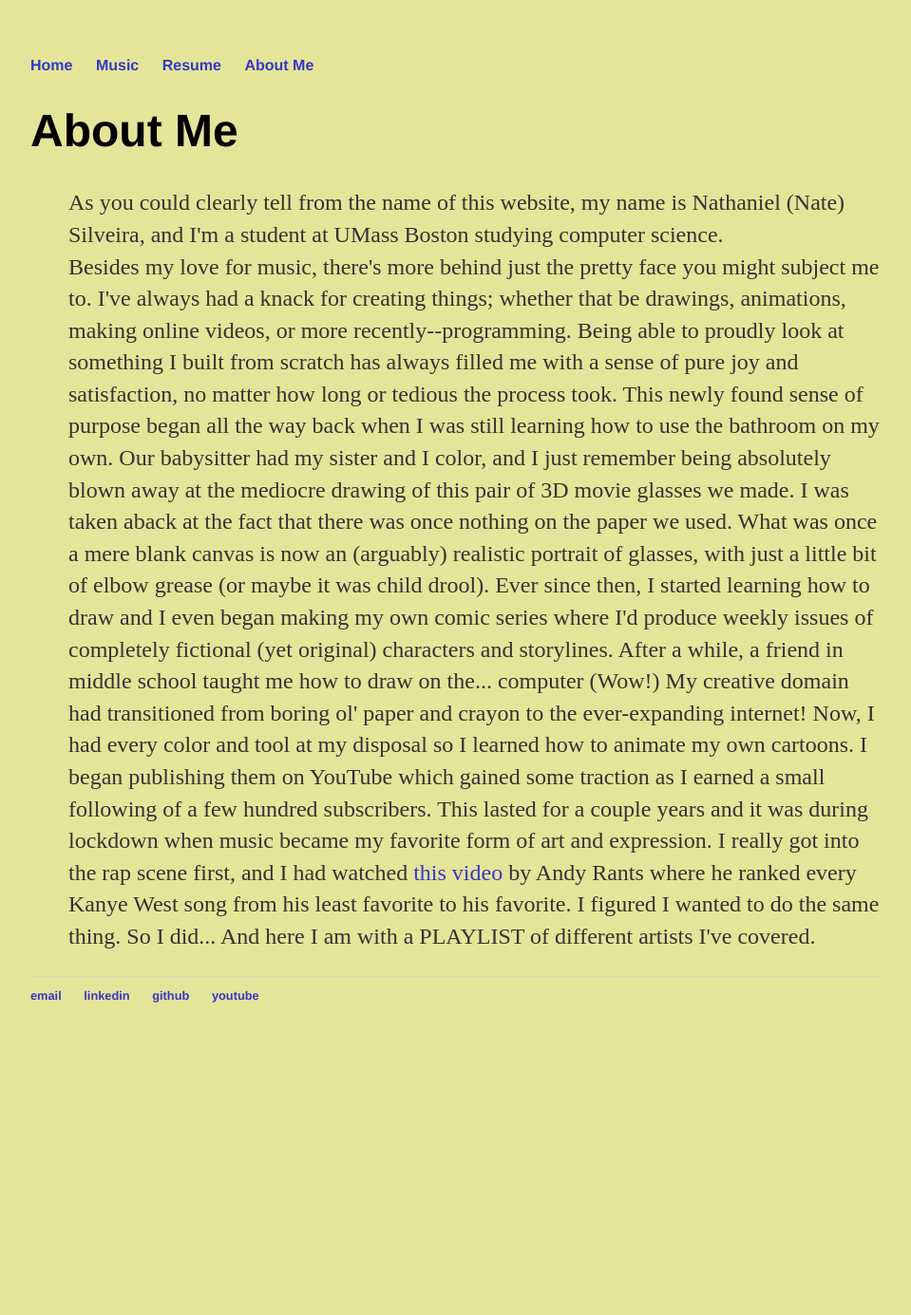
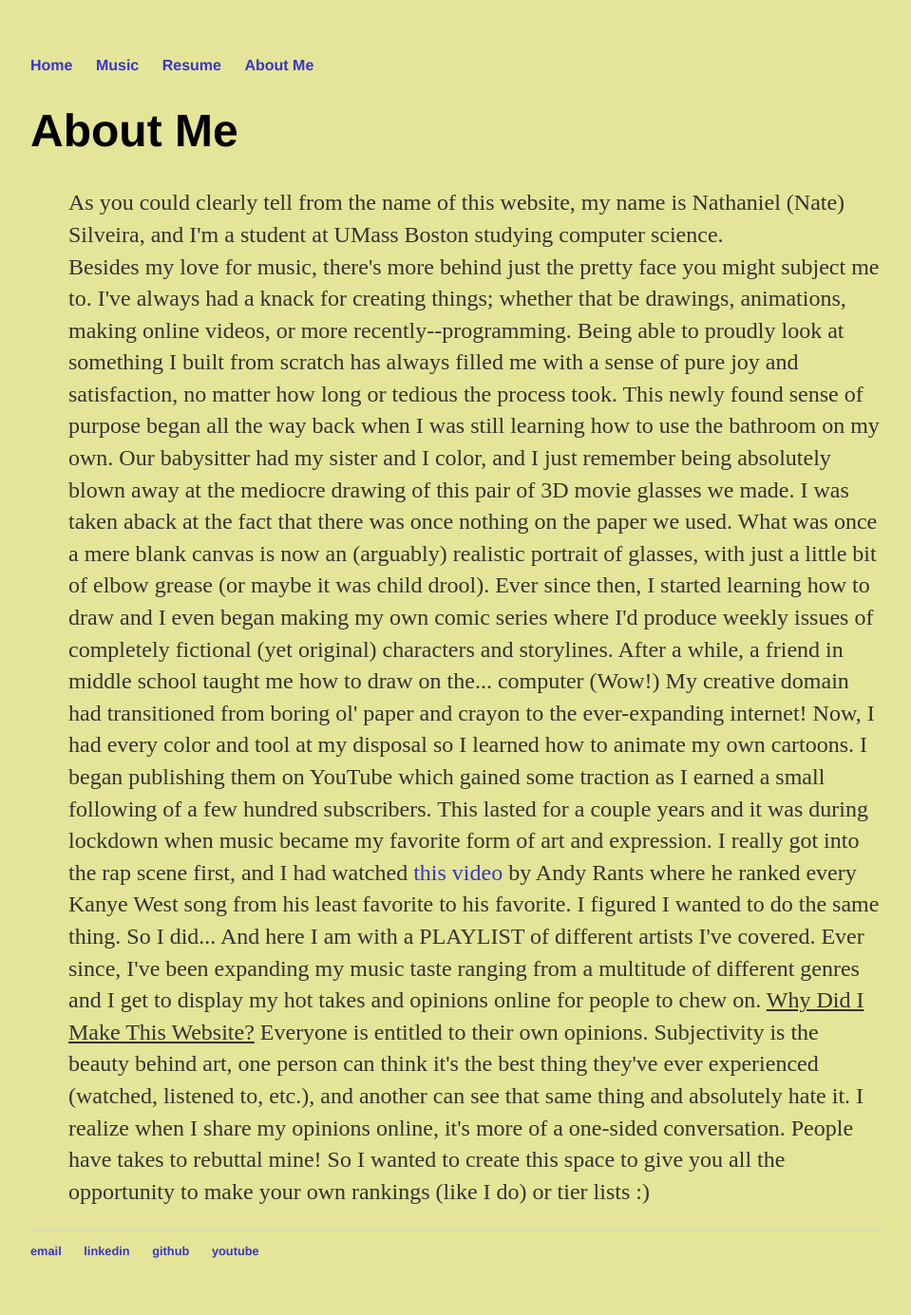
Before and after one commit to n8silveira/n8silveira.github.io, a Jekyll site: the page built from about/index.html, in a window 1280 px wide. Shown: the whole page at 95% size, without its empty margins (160-1119 px from the left). Built offline with Jekyll 4.4.1, drawn with Linux system fonts in a browser that asks for light colours; before the commit the page ends 1116 px from its top, so only the background shows below that.

Commit message:
Update index.html

```diff
--- a/about/index.html
+++ b/about/index.html
@@ -23,7 +23,15 @@ title: About Me
 			This lasted for a couple years and it was during lockdown when music became my favorite form of art and expression.
 			I really got into the rap scene first, and I had watched <a href="https://youtu.be/U0VwxiLiHk8?si=UluhRf3jU006QonS" target ="_blank">this video</a>
 			by Andy Rants where he ranked every Kanye West song from his least favorite to his favorite. I figured I wanted
-			to do the same thing. So I did... And here I am with a PLAYLIST of different artists I've covered.
+			to do the same thing. So I did... And here I am with a PLAYLIST of different artists I've covered. Ever since,
+			I've been expanding my music taste ranging from a multitude of different genres and I get to display my hot takes
+			and opinions online for people to chew on.
+
+			<u>Why Did I Make This Website?</u>
+			Everyone is entitled to their own opinions. Subjectivity is the beauty behind art, one person can think it's the
+			best thing they've ever experienced (watched, listened to, etc.), and another can see that same thing and absolutely
+			hate it. I realize when I share my opinions online, it's more of a one-sided conversation. People have takes to rebuttal mine!
+			So I wanted to create this space to give you all the opportunity to make your own rankings (like I do) or tier lists :)
 		</p>
 
 	</ul>
```
